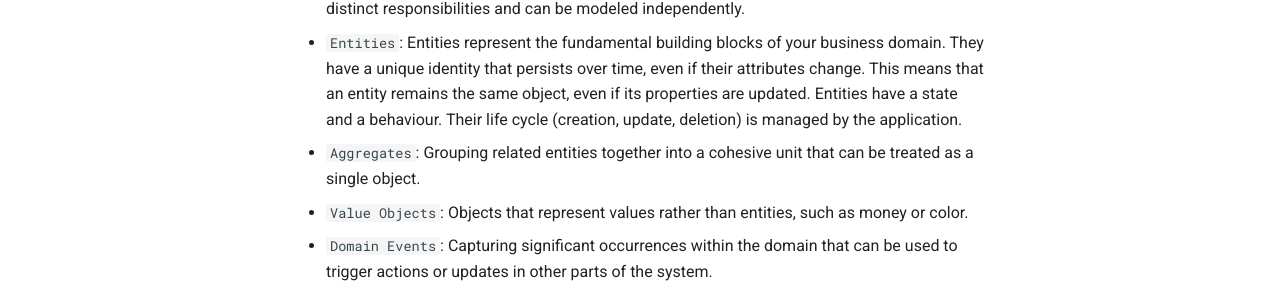
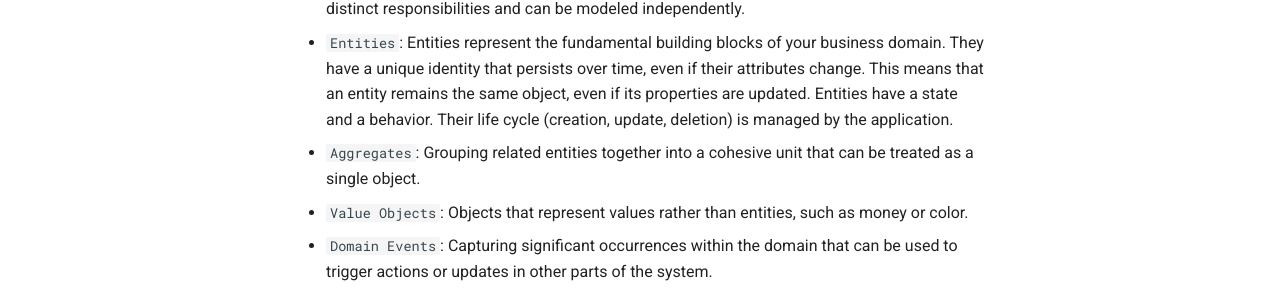
Before and after one commit to gualtierotesta/blog, an MkDocs documentation site: the page built from docs/methodologies/ddd.md, in a window 1280 px wide and 900 px high. Shown: the part 526-828 px from the top of the window. Built offline with MkDocs 1.6.1 and Material for MkDocs 9.7.7, drawn with Linux system fonts in a browser that asks for light colours.

Commit message:
English fix

```diff
--- a/docs/methodologies/ddd.md
+++ b/docs/methodologies/ddd.md
@@ -13,7 +13,7 @@ Key principles of DDD include:
 
 * `Ubiquitous Language`: A shared vocabulary used by developers, business analysts, and domain experts to communicate about the business domain.
 * `Bounded Contexts`: Defining boundaries around different parts of the system that have distinct responsibilities and can be modeled independently.
-* `Entities`: Entities represent the fundamental building blocks of your business domain. They have a unique identity that persists over time, even if their attributes change. This means that an entity remains the same object, even if its properties are updated. Entities have a state and a behaviour. Their life cycle (creation, update, deletion) is managed by the application.
+* `Entities`: Entities represent the fundamental building blocks of your business domain. They have a unique identity that persists over time, even if their attributes change. This means that an entity remains the same object, even if its properties are updated. Entities have a state and a behavior. Their life cycle (creation, update, deletion) is managed by the application.
 * `Aggregates`: Grouping related entities together into a cohesive unit that can be treated as a single object.
 * `Value Objects`: Objects that represent values rather than entities, such as money or color.
 * `Domain Events`: Capturing significant occurrences within the domain that can be used to trigger actions or updates in other parts of the system.
```
